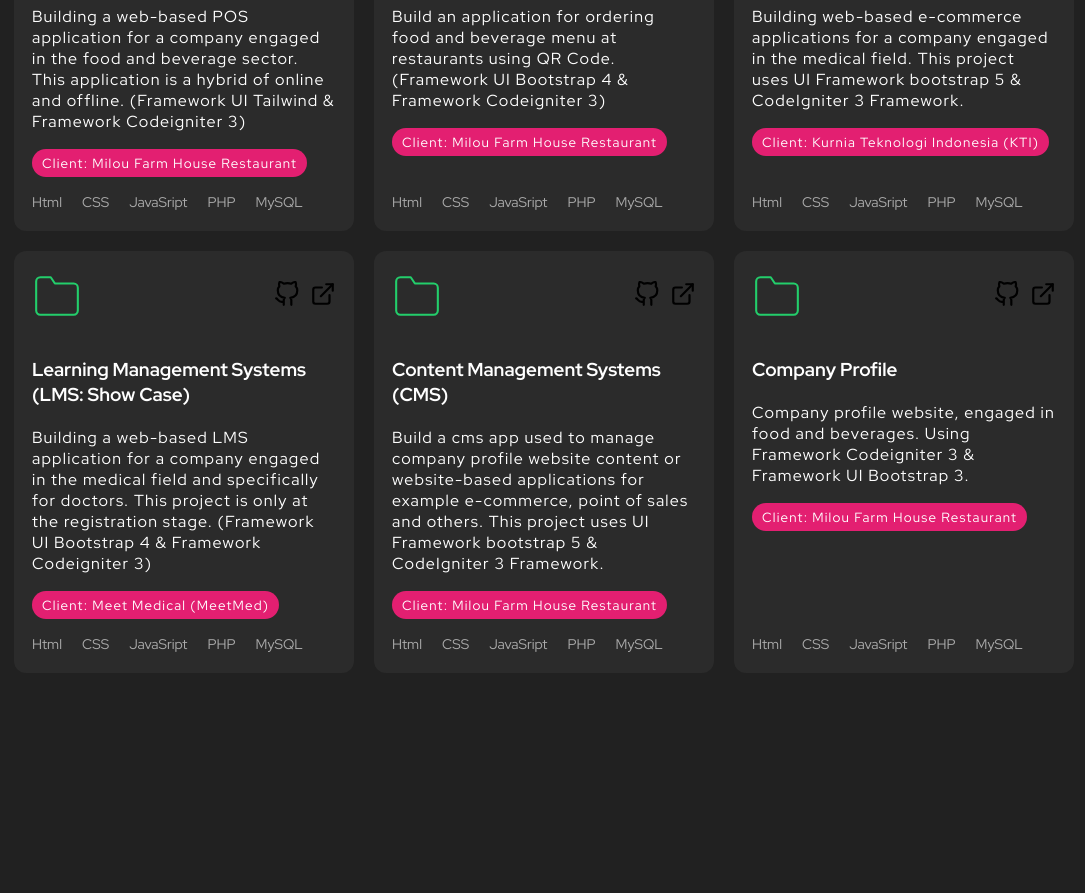
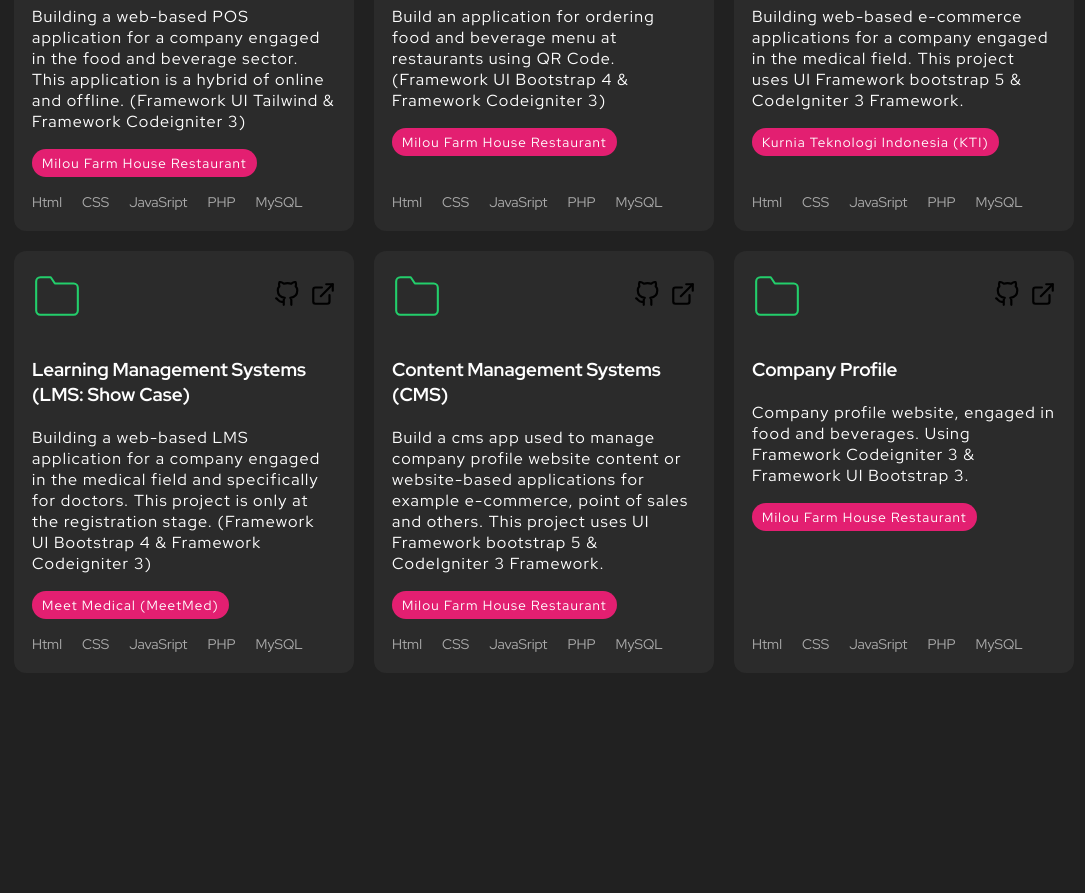
Before and after one commit to samudramanthana/portfolio, a React (Create React App) app: page / in a window 1280 px wide. Shown: the part 2680-3573 px from the top of the page, without its empty margins (96-1181 px from the left). Built offline with nearby package versions, Linux system fonts and the light colour scheme.

Commit message:
Update Portfolio.tsx & style.ts

```diff
--- a/src/components/Portfolio/Portfolio.tsx
+++ b/src/components/Portfolio/Portfolio.tsx
@@ -52,9 +52,7 @@ export function Portfolio() {
                 Codeigniter 3)
               </p>
               <p>
-                <small className="badges">
-                  Client: Milou Farm House Restaurant
-                </small>
+                <small className="badges">Milou Farm House Restaurant</small>
               </p>
             </div>
             <footer>
@@ -104,9 +102,7 @@ export function Portfolio() {
                 Codeigniter 3)
               </p>
               <p>
-                <small className="badges">
-                  Client: Milou Farm House Restaurant
-                </small>
+                <small className="badges">Milou Farm House Restaurant</small>
               </p>
             </div>
             <footer>
@@ -164,7 +160,7 @@ export function Portfolio() {
               </p>
               <p>
                 <small className="badges">
-                  Client: Kurnia Teknologi Indonesia (KTI)
+                  Kurnia Teknologi Indonesia (KTI)
                 </small>
               </p>
             </div>
@@ -223,7 +219,7 @@ export function Portfolio() {
                 Framework Codeigniter 3)
               </p>
               <p>
-                <small className="badges">Client: Meet Medical (MeetMed)</small>
+                <small className="badges">Meet Medical (MeetMed)</small>
               </p>
             </div>
             <footer>
@@ -281,9 +277,7 @@ export function Portfolio() {
                 CodeIgniter 3 Framework.
               </p>
               <p>
-                <small className="badges">
-                  Client: Milou Farm House Restaurant
-                </small>
+                <small className="badges">Milou Farm House Restaurant</small>
               </p>
             </div>
             <footer>
@@ -341,9 +335,7 @@ export function Portfolio() {
               </p>
             </div>
             <p>
-              <small className="badges">
-                Client: Milou Farm House Restaurant
-              </small>
+              <small className="badges">Milou Farm House Restaurant</small>
             </p>
             <footer>
               <ul className="tech-list">
--- a/src/components/Portfolio/styles.ts
+++ b/src/components/Portfolio/styles.ts
@@ -87,6 +87,12 @@ export const Container = styled.section`
     }
   }
 
+  @media (max-width: 1024px) {
+    .projects {
+      grid-template-columns: repeat(2, 1fr);
+    }
+  }
+
   @media (max-width: 960px) {
     .projects {
       grid-template-columns: 1fr 1fr;
@@ -96,6 +102,7 @@ export const Container = styled.section`
   @media (max-width: 740px) {
     .projects {
       grid-template-columns: 1fr;
+      padding: inherit;
     }
   }
 `;
```
